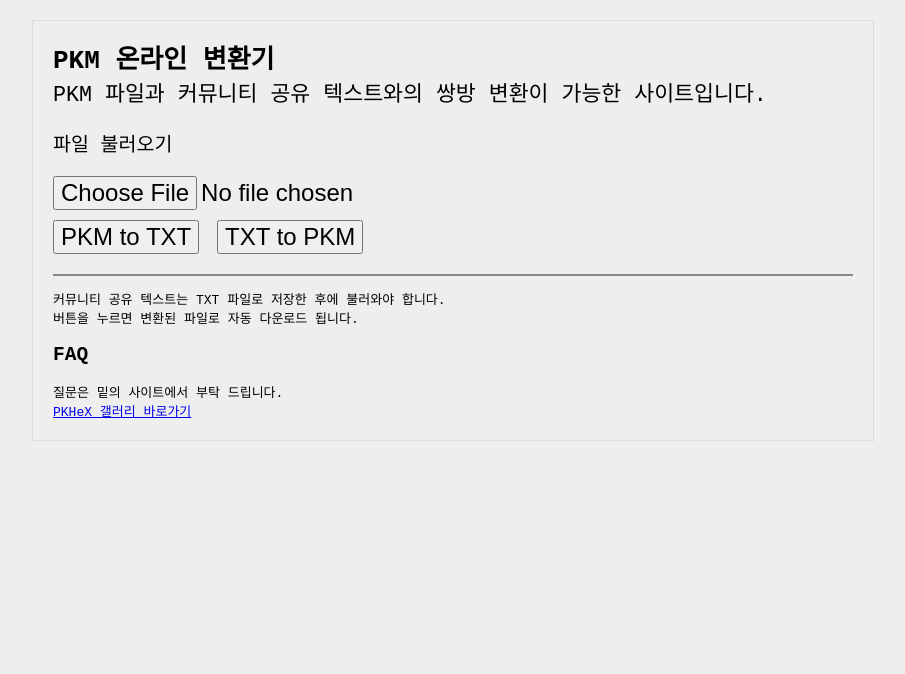
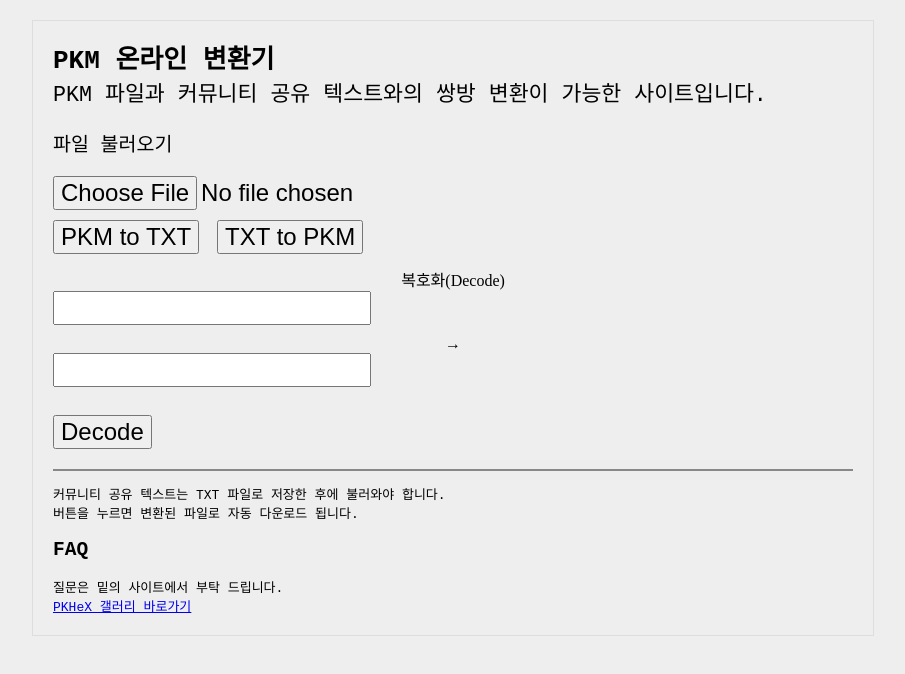
Before and after one commit to leafeon012/File-Hosting, a plain HTML site: page index.html in a window 1280 px wide. Shown: the whole page, without its empty margins (187-1092 px from the left). Drawn offline with Linux system fonts and the light colour scheme.

Commit message:
Update index.html

```diff
--- a/index.html
+++ b/index.html
@@ -18,6 +18,7 @@
     <input type=file id=file />
     <button id=encode>PKM to TXT</button>
     <button id=decode>TXT to PKM</button>
+    <p style="text-align: center;"><span style="font-family: 'Noto Serif KR';">복호화(Decode) <input id="d1" type="text" /> &rarr; <input id="d2" readonly="readonly" type="text" />&nbsp;&nbsp;<input type="button" value="Decode" onclick="decode();"/></span></p>
   </div>
 
   <div class=footer>
```
